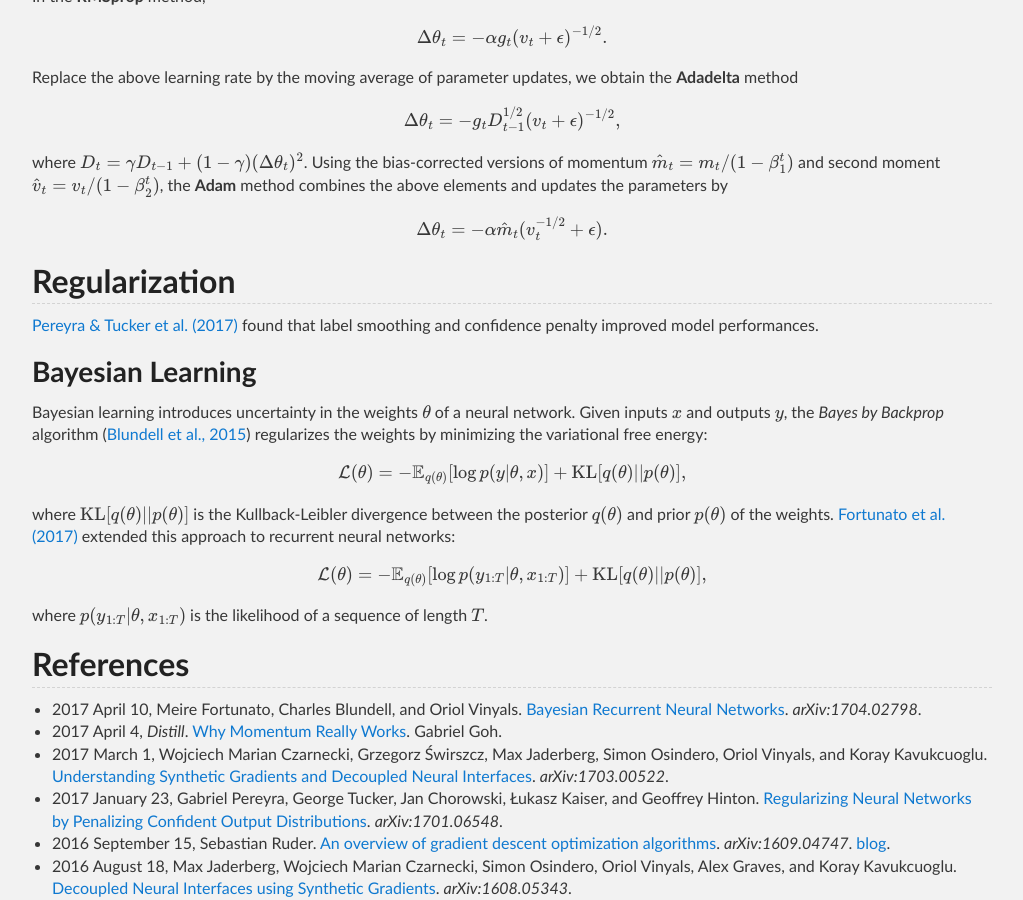
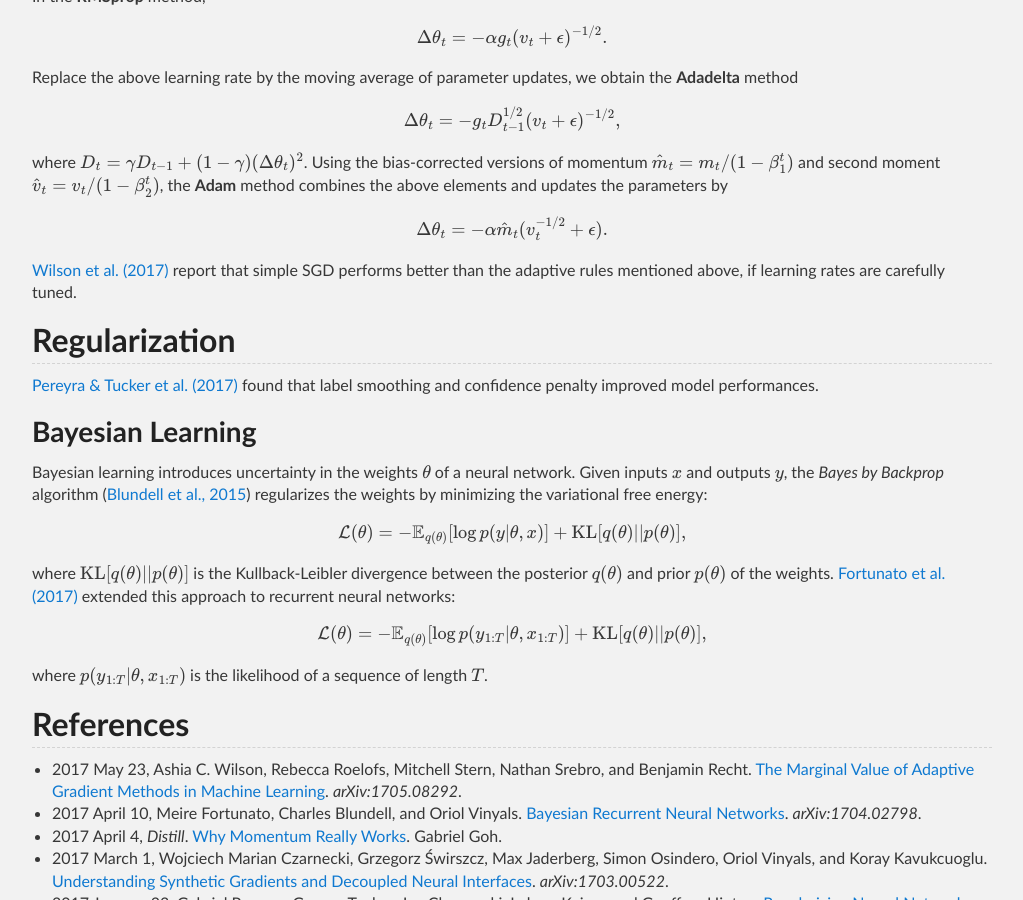
Before and after one commit to Tonywuhk/realai.org, a Jekyll site: the page built from learning-rules.md, in a window 1280 px wide and 900 px high, scrolled down 767 px. Shown: the whole window, without its empty margins (128-1151 px from the left). Built offline with Jekyll 4.4.1, drawn with Linux system fonts in a browser that asks for light colours; our own code applies the rules of GitHub Pages for plain Markdown files; formulas are drawn with MathJax 3; comment, search, counter and statistics services are not loaded; the repository's description, which GitHub fills in, is left out.

Commit message:
Update learning-rules.md

```diff
--- a/learning-rules.md
+++ b/learning-rules.md
@@ -60,6 +60,8 @@ $$
 \Delta \theta_t = -\alpha \hat{m}_t (v_t^{-1/2} + \epsilon).
 $$
 
+[Wilson et al. (2017)](https://arxiv.org/abs/1705.08292) report that simple SGD performs better than the adaptive rules mentioned above, if learning rates are carefully tuned.
+
 ## Regularization
 
 [Pereyra & Tucker et al. (2017)](https://arxiv.org/abs/1701.06548) found that label smoothing and confidence penalty improved model performances.
@@ -82,6 +84,7 @@ where \\(p(y_{1:T} \| \theta, x_{1:T})\\) is the likelihood of a sequence of len
 
 ## References
 
+* 2017 May 23, Ashia C. Wilson, Rebecca Roelofs, Mitchell Stern, Nathan Srebro, and Benjamin Recht. [The Marginal Value of Adaptive Gradient Methods in Machine Learning](https://arxiv.org/abs/1705.08292). *arXiv:1705.08292*.
 * 2017 April 10, Meire Fortunato, Charles Blundell, and Oriol Vinyals. [Bayesian Recurrent Neural Networks](https://arxiv.org/abs/1704.02798). *arXiv:1704.02798*.
 * 2017 April 4, *Distill*. [Why Momentum Really Works](http://distill.pub/2017/momentum/). Gabriel Goh.
 * 2017 March 1, Wojciech Marian Czarnecki, Grzegorz Świrszcz, Max Jaderberg, Simon Osindero, Oriol Vinyals, and Koray Kavukcuoglu. [Understanding Synthetic Gradients and Decoupled Neural Interfaces](https://arxiv.org/abs/1703.00522). *arXiv:1703.00522*.
```
